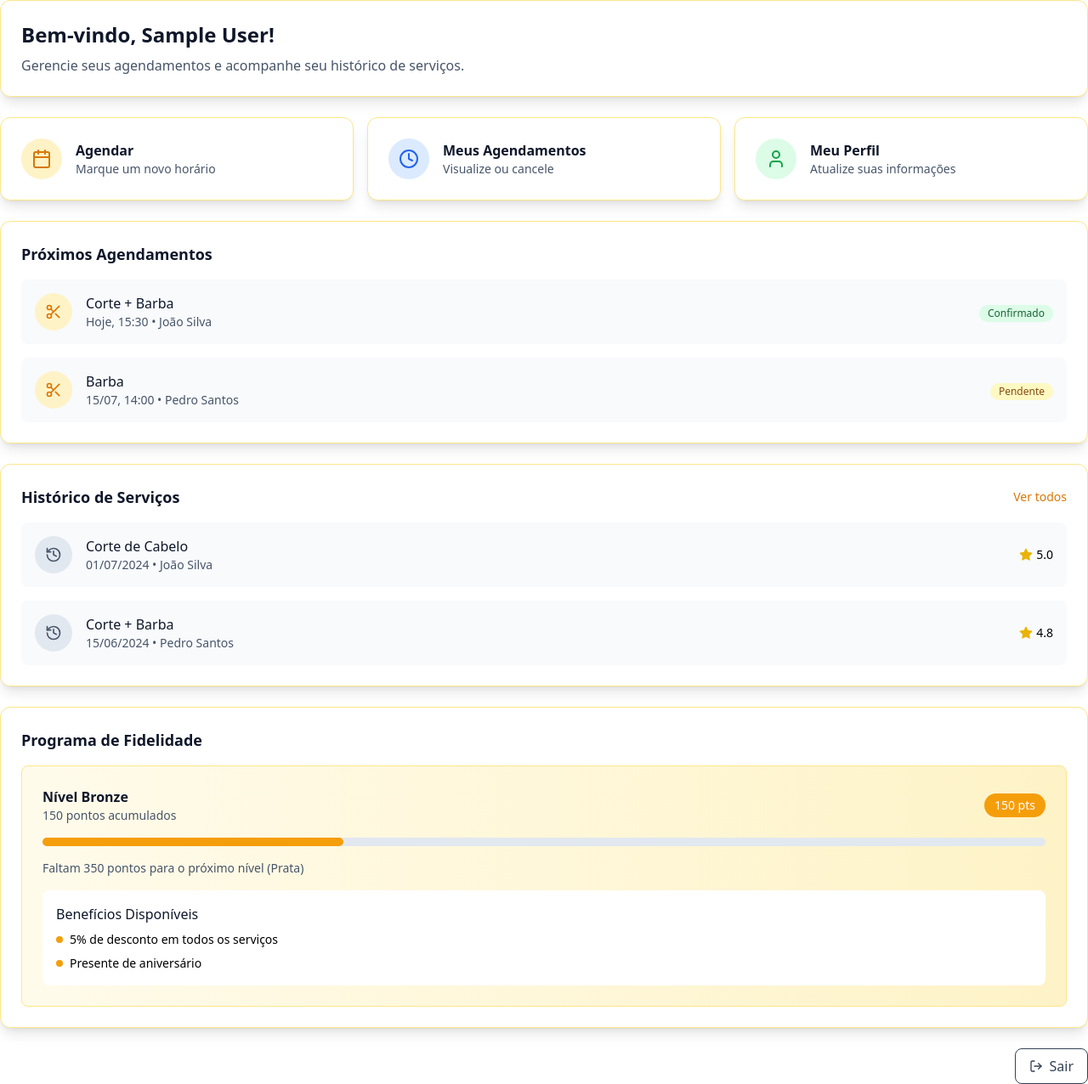
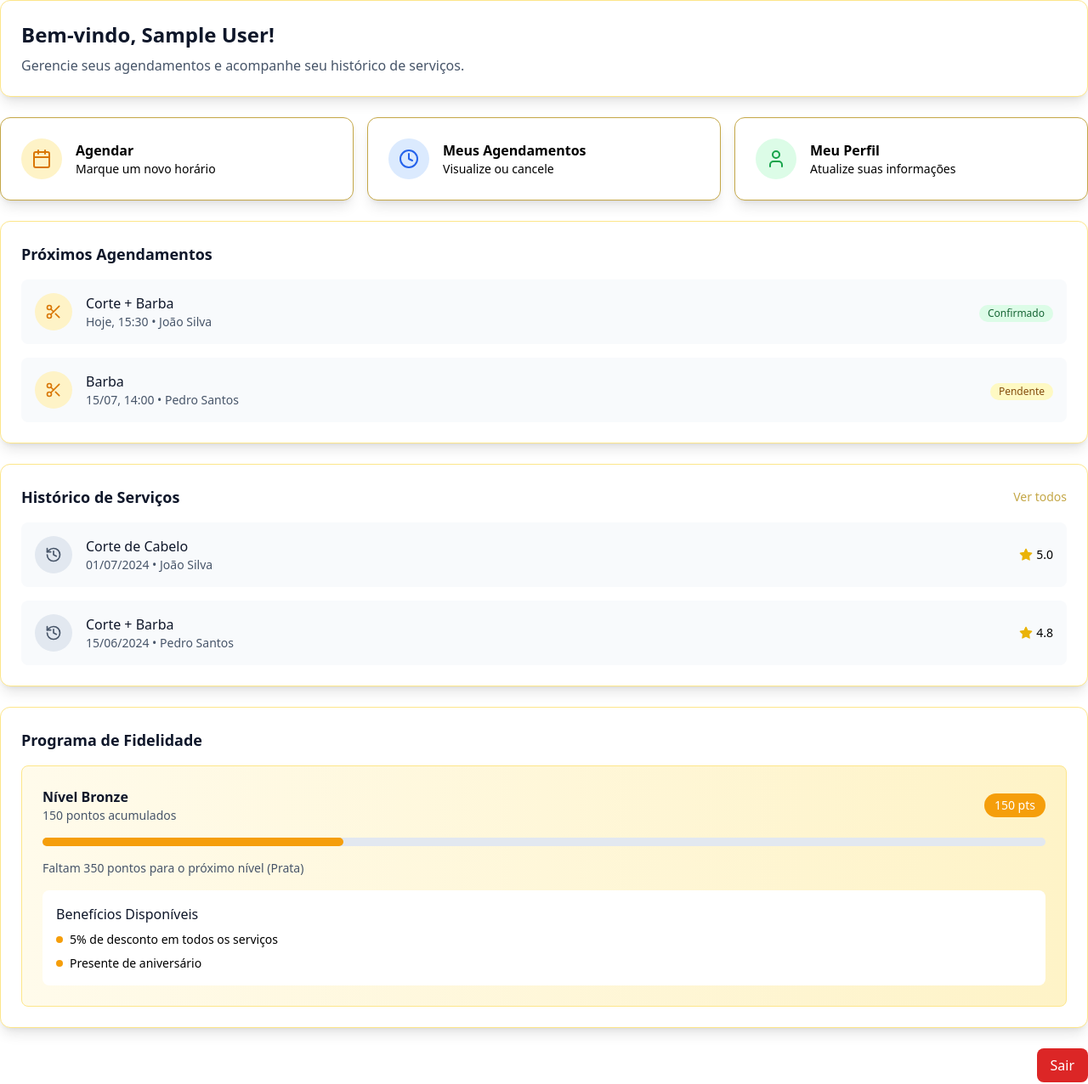
Before and after one commit to nexla-ia/sistema_barbearia_ia, a React (Vite) app: page /client in a window 1280 px wide. Shown: the whole page at 85% size. Built offline with nearby package versions, Linux system fonts and the light colour scheme; sample sign-in values are in the browser's storage.

Commit message:
style(client): improve dashboard layout

```diff
--- a/src/modules/client/ClientDashboard.tsx
+++ b/src/modules/client/ClientDashboard.tsx
@@ -1,10 +1,11 @@
 import React from 'react';
 import { Calendar, Clock, User, Scissors, History, Star } from 'lucide-react';
+import { useNavigate } from 'react-router-dom';
 import { useAuth } from '../../contexts/AuthContext';
-import LogoutButton from '@/components/Auth/LogoutButton';
 
 export function ClientDashboard() {
-  const { user } = useAuth();
+  const { user, logout } = useAuth();
+  const navigate = useNavigate();
 
 
   return (
@@ -21,41 +22,50 @@ export function ClientDashboard() {
 
       {/* Quick Actions */}
       <div className="grid grid-cols-1 md:grid-cols-3 gap-4">
-        <div className="bg-white rounded-xl shadow-lg border border-amber-200 p-6 hover:shadow-xl transition-shadow">
+        <button
+          onClick={() => navigate('/client/booking')}
+          className="bg-white rounded-xl shadow-lg border border-[#C4A747] p-6 hover:bg-[#C4A747] hover:text-black transition-colors text-left"
+        >
           <div className="flex items-center space-x-4">
             <div className="bg-amber-100 p-3 rounded-full">
               <Calendar className="w-6 h-6 text-amber-600" />
             </div>
             <div>
-              <h3 className="font-semibold text-slate-900">Agendar</h3>
-              <p className="text-sm text-slate-600">Marque um novo horário</p>
+              <h3 className="font-semibold">Agendar</h3>
+              <p className="text-sm">Marque um novo horário</p>
             </div>
           </div>
-        </div>
+        </button>
 
-        <div className="bg-white rounded-xl shadow-lg border border-amber-200 p-6 hover:shadow-xl transition-shadow">
+        <button
+          onClick={() => navigate('/client/appointments')}
+          className="bg-white rounded-xl shadow-lg border border-[#C4A747] p-6 hover:bg-[#C4A747] hover:text-black transition-colors text-left"
+        >
           <div className="flex items-center space-x-4">
             <div className="bg-blue-100 p-3 rounded-full">
               <Clock className="w-6 h-6 text-blue-600" />
             </div>
             <div>
-              <h3 className="font-semibold text-slate-900">Meus Agendamentos</h3>
-              <p className="text-sm text-slate-600">Visualize ou cancele</p>
+              <h3 className="font-semibold">Meus Agendamentos</h3>
+              <p className="text-sm">Visualize ou cancele</p>
             </div>
           </div>
-        </div>
+        </button>
 
-        <div className="bg-white rounded-xl shadow-lg border border-amber-200 p-6 hover:shadow-xl transition-shadow">
+        <button
+          onClick={() => navigate('/client/profile')}
+          className="bg-white rounded-xl shadow-lg border border-[#C4A747] p-6 hover:bg-[#C4A747] hover:text-black transition-colors text-left"
+        >
           <div className="flex items-center space-x-4">
             <div className="bg-green-100 p-3 rounded-full">
               <User className="w-6 h-6 text-green-600" />
             </div>
             <div>
-              <h3 className="font-semibold text-slate-900">Meu Perfil</h3>
-              <p className="text-sm text-slate-600">Atualize suas informações</p>
+              <h3 className="font-semibold">Meu Perfil</h3>
+              <p className="text-sm">Atualize suas informações</p>
             </div>
           </div>
-        </div>
+        </button>
       </div>
 
       {/* Upcoming Appointments */}
@@ -103,7 +113,12 @@ export function ClientDashboard() {
       <div className="bg-white rounded-xl shadow-lg border border-amber-200 p-6">
         <div className="flex items-center justify-between mb-4">
           <h2 className="text-lg font-semibold text-slate-900">Histórico de Serviços</h2>
-          <button className="text-sm text-amber-600 hover:text-amber-700">Ver todos</button>
+          <button
+            onClick={() => navigate('/client/history')}
+            className="text-sm text-[#C4A747] hover:text-[#D4B757]"
+          >
+            Ver todos
+          </button>
         </div>
 
         <div className="space-y-4">
@@ -180,7 +195,12 @@ export function ClientDashboard() {
         </div>
       </div>
       <div className="mt-6 flex justify-end">
-        <LogoutButton />
+        <button
+          onClick={logout}
+          className="flex items-center gap-2 px-4 py-2 bg-red-600 text-white rounded-lg hover:bg-red-700 transition-colors"
+        >
+          Sair
+        </button>
       </div>
     </div>
   );
```
